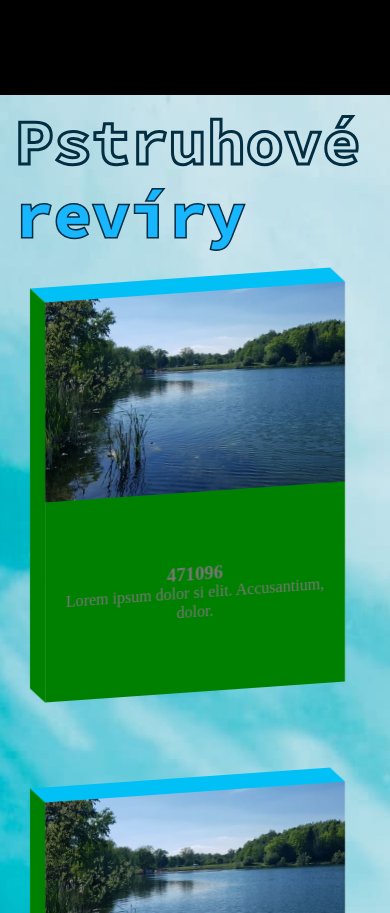
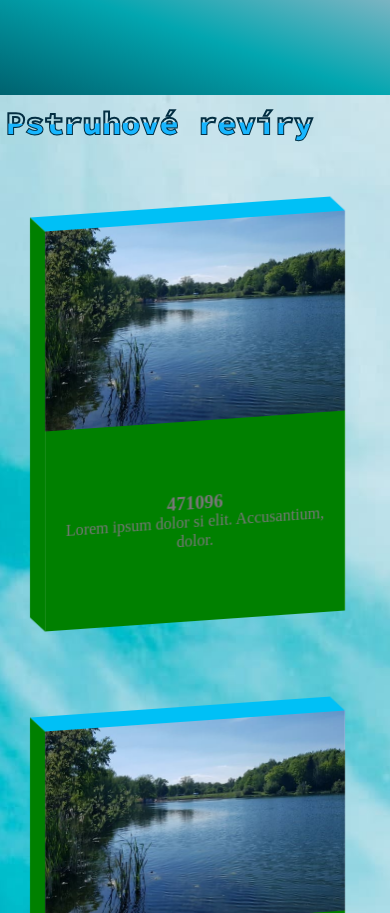
Before and after one commit to KonstantinZhidkov/rybarsky-pomocnik, a plain HTML site: page index.html in a window 390 px wide. Shown: the part 1087-2000 px from the top of the page. Drawn offline with Linux system fonts and the light colour scheme.

Commit message:
Adaptation of Pstruhove reviry area for mobile devices.

```diff
--- a/resources/css/style.css
+++ b/resources/css/style.css
@@ -322,7 +322,7 @@ body {
   justify-content: center;
   align-items: center;
   min-height: 70vh;
-  background-color: black;
+  background: linear-gradient(18deg, #00626f, #02a6b0, #9ab8c7, #a3bbcb 80%);
 }
 
 .gallery {
@@ -448,6 +448,7 @@ body {
 .cardBox {
   position: relative;
   overflow: hidden;
+  padding: 20px 0 60px 0;
 }
 
 .pstruhove {
@@ -465,8 +466,8 @@ body {
 
 .cardBox__header-transparent {
   position: relative;
-  top: 10px;
-  left: 15px;
+  top: -10px;
+  left: 20px;
   color: transparent;
   -webkit-text-stroke: 3px #032e42;
 }
@@ -474,7 +475,7 @@ body {
 .cardBox__header-animated {
   position: absolute;
   top: 10px;
-  left: 15px;
+  left: 20px;
   color: #18b6ff;
   animation: wawyHeader 4s ease-in-out infinite;
 }
@@ -576,9 +577,58 @@ body {
 
 }
 
+@media only screen and (max-width: 1599px) {
+  .cardBox {
+    padding-top: 30px;
+  }
+
+  .cardBox__header-transparent {
+    top: -20px;
+  }
+}
+
+@media only screen and (max-width: 1199px) {
+  .cardBox {
+    padding-top: 40px;
+  }
+
+  .cardBox__header-transparent {
+    top: -30px;
+  }
+}
+
 @media only screen and (max-width: 680px) {
   .cardBox__body .card {
+    margin: 50px 30px;
+  }
+
+  .cardBox__header {
+    font-size: 3em;
+  }
+}
+
+@media only screen and (max-width: 499px) {
+  .cardBox__body .card {
     margin: 50px 20px;
+  }
+
+  .cardBox__header {
+    font-size: 2.5em;
+  }
+
+  .cardBox__header-transparent {
+    -webkit-text-stroke: 2px #032e42;
+  }
+}
+
+@media only screen and (max-width: 422px) {
+  .cardBox__body .card {
+    margin: 50px 0;
+  }
+
+  .cardBox__header {
+    font-size: 2em;
+    left: 6px;
   }
 }
 
```
